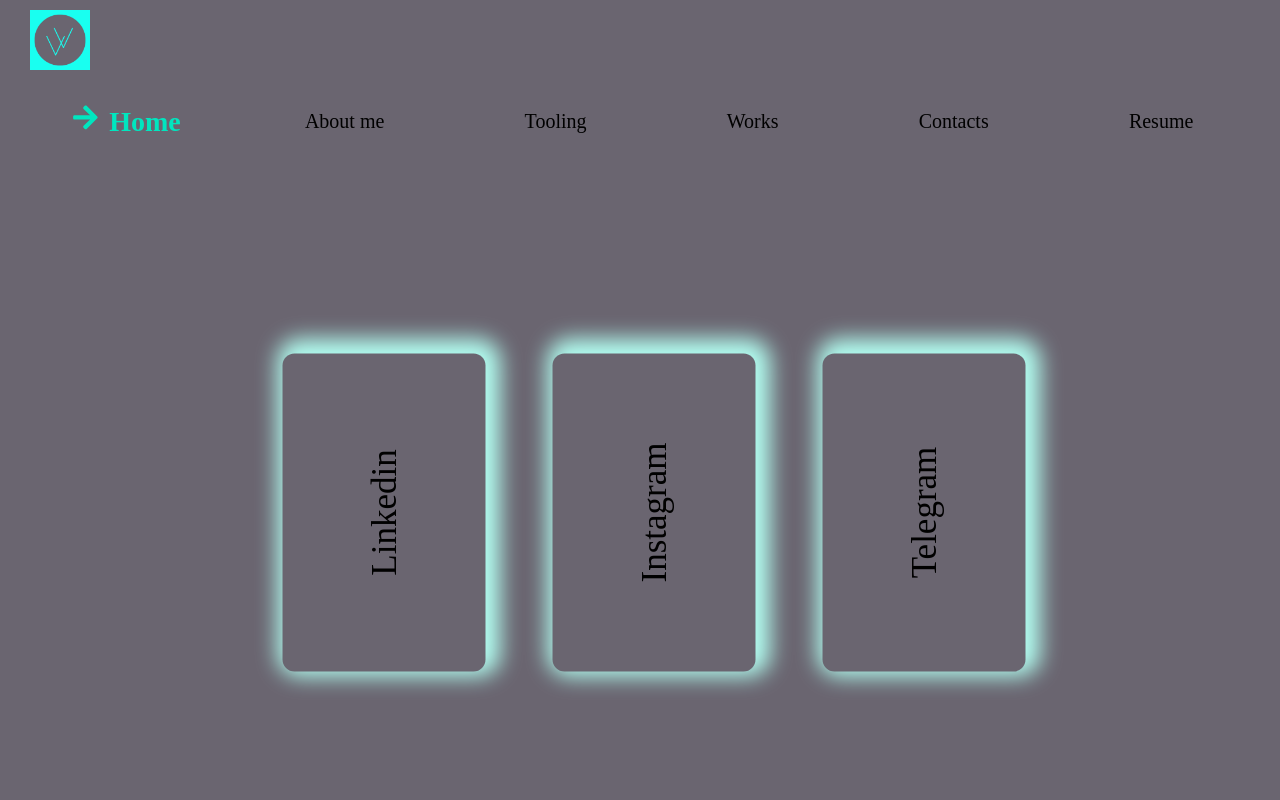
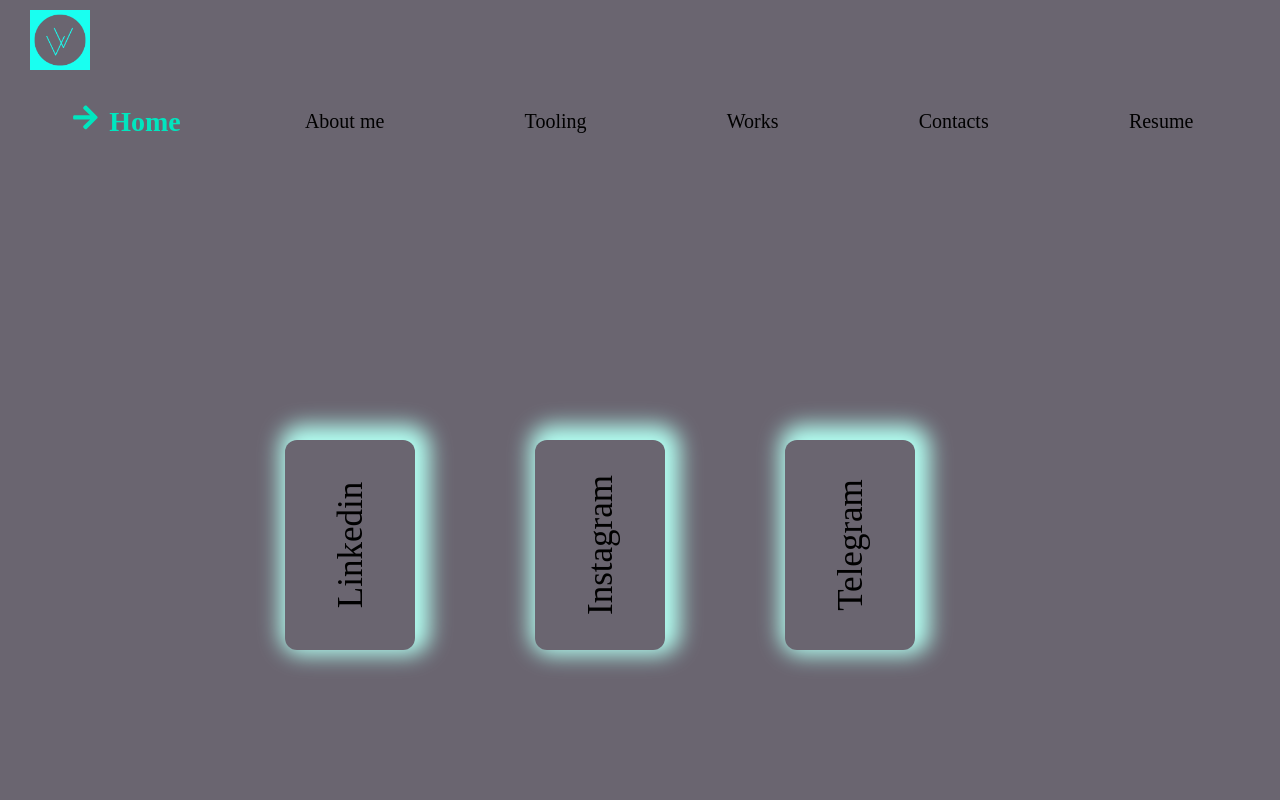
Before and after one commit to vivinohradova2/my-portfolio, a React (Create React App) app: page / in a window 1280 px wide. Shown: the top 800 px of the page. Built offline with nearby package versions, Linux system fonts and the light colour scheme; a web font is replaced by a local one.

Commit message:
desktop width in  social

```diff
--- a/src/components/Header/Header.module.scss
+++ b/src/components/Header/Header.module.scss
@@ -34,7 +34,6 @@
       .social {
         display: flex;
         padding: 80px 80px 80px 0;
-        margin-bottom: 100px;
 
         a {
           text-decoration: none;
@@ -44,10 +43,9 @@
             display: flex;
             transform: rotate(270deg);
             min-width: 210px;
-            height: 100%;
+            height: 130px;
             box-shadow: 5px 5px 21px 10px #b3fff2;
-            padding: 10% 20%;
-            margin: 30px;
+            margin: 20px;
             justify-content: center;
             align-items: center;
             font-size: 35px;
@@ -66,6 +64,7 @@
 
       .menu {
         display: flex;
+        flex-wrap: wrap;
         width: 100%;
         align-items: center;
         justify-content: space-around;
```
